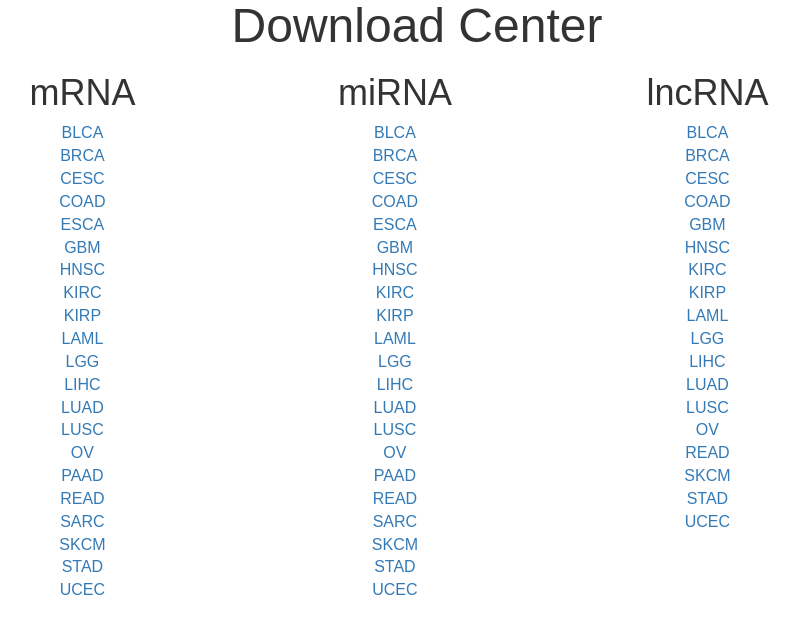
After one commit to OmnesRes/oncolnc, a Django app: page /download/ in a window 1280 px wide. The commit adds this page. Shown: the top 634 px of the page, without its empty margins (223-1022 px from the left). Run offline with Django 3.2, Linux system fonts and the light colour scheme; some libraries are stand-ins or nearby versions.

Commit message:
download

```diff
--- a/mysite/urls.py
+++ b/mysite/urls.py
@@ -28,6 +28,6 @@ urlpatterns = [
     url(r'^all_ids/$', views.id_list),
     url(r'^cancer/$', views.cancer),
     url(r'^download_excel/$', views.download_excel),
-    url(r'^plot_error/$', views.plot_error)
-
+    url(r'^plot_error/$', views.plot_error),
+    url(r'^download/$', views.download)
 ]
--- a/mysite/views.py
+++ b/mysite/views.py
@@ -97,6 +97,9 @@ def cancer(request):
 
 def plot_error(request):
     return HttpResponse('It appears you need to add more patients')
+
+def download(request):
+    return render(request, 'download.html')
 
 
 def search_results(request):
--- /dev/null
+++ b/templates/download.html
@@ -0,0 +1,168 @@
+<!DOCTYPE html>
+<html lang="en-US">
+<head>
+    <title> {% block title %}Download{% endblock %} </title>
+    <meta charset="utf-8">
+    <meta name="viewport" content="width=device-width, initial-scale=1.0">
+    <link rel="stylesheet" href="https://maxcdn.bootstrapcdn.com/bootstrap/3.3.6/css/bootstrap.min.css">
+    <link rel="shortcut icon" href="https://s3.amazonaws.com/prepubmed/favicon.ico" type="image/x-icon">
+    <link rel="icon" href="https://s3.amazonaws.com/prepubmed/favicon.ico" type="image/x-icon">
+    <style>
+     body{
+        font-family:"Arial",sans-serif;
+    }
+    .welcome{
+        margin-top:0px;
+        margin-bottom:0px;
+    }
+    a {
+        font-size:16px;
+    }
+    h1 {
+        font-size:36px;
+    }
+    .col-sm-3 {
+        position:relative;
+        left:30px;
+    }
+    </style>
+</head>
+<body>
+    <div class="col-sm-12">
+        <div class="col-sm-6 col-sm-push-3 text-center welcome">
+            <h1 style="font-size:48px;margin:0px">Download Center</h1>
+        </div>
+    </div>
+    <div class="col-sm-12">
+        <div class="col-sm-1">
+        </div>
+        <div class="col-sm-3 text-center">
+            <h1>mRNA</h1>
+            <a href="https://s3.amazonaws.com/oncolnc/excel_files/BLCA_mrna.xlsx">BLCA</a>
+            <br>
+            <a href="https://s3.amazonaws.com/oncolnc/excel_files/BRCA_mrna.xlsx">BRCA</a>
+            <br>
+            <a href="https://s3.amazonaws.com/oncolnc/excel_files/CESC_mrna.xlsx">CESC</a>
+            <br>
+            <a href="https://s3.amazonaws.com/oncolnc/excel_files/COAD_mrna.xlsx">COAD</a>
+            <br>
+            <a href="https://s3.amazonaws.com/oncolnc/excel_files/ESCA_mrna.xlsx">ESCA</a>
+            <br>
+            <a href="https://s3.amazonaws.com/oncolnc/excel_files/GBM_mrna.xlsx">GBM</a>
+            <br>
+            <a href="https://s3.amazonaws.com/oncolnc/excel_files/HNSC_mrna.xlsx">HNSC</a>
+            <br>
+            <a href="https://s3.amazonaws.com/oncolnc/excel_files/KIRC_mrna.xlsx">KIRC</a>
+            <br>
+            <a href="https://s3.amazonaws.com/oncolnc/excel_files/KIRP_mrna.xlsx">KIRP</a>
+            <br>
+            <a href="https://s3.amazonaws.com/oncolnc/excel_files/LAML_mrna.xlsx">LAML</a>
+            <br>
+            <a href="https://s3.amazonaws.com/oncolnc/excel_files/LGG_mrna.xlsx">LGG</a>
+            <br>
+            <a href="https://s3.amazonaws.com/oncolnc/excel_files/LIHC_mrna.xlsx">LIHC</a>
+            <br>
+            <a href="https://s3.amazonaws.com/oncolnc/excel_files/LUAD_mrna.xlsx">LUAD</a>
+            <br>
+            <a href="https://s3.amazonaws.com/oncolnc/excel_files/LUSC_mrna.xlsx">LUSC</a>
+            <br>
+            <a href="https://s3.amazonaws.com/oncolnc/excel_files/OV_mrna.xlsx">OV</a>
+            <br>
+            <a href="https://s3.amazonaws.com/oncolnc/excel_files/PAAD_mrna.xlsx">PAAD</a>
+            <br>
+            <a href="https://s3.amazonaws.com/oncolnc/excel_files/READ_mrna.xlsx">READ</a>
+            <br>
+            <a href="https://s3.amazonaws.com/oncolnc/excel_files/SARC_mrna.xlsx">SARC</a>
+            <br>
+            <a href="https://s3.amazonaws.com/oncolnc/excel_files/SKCM_mrna.xlsx">SKCM</a>
+            <br>
+            <a href="https://s3.amazonaws.com/oncolnc/excel_files/STAD_mrna.xlsx">STAD</a>
+            <br>
+            <a href="https://s3.amazonaws.com/oncolnc/excel_files/UCEC_mrna.xlsx">UCEC</a>
+        </div>
+        <div class="col-sm-3 text-center">
+            <h1>miRNA</h1>
+            <a href="https://s3.amazonaws.com/oncolnc/excel_files/BLCA_mirna.xlsx">BLCA</a>
+            <br>
+            <a href="https://s3.amazonaws.com/oncolnc/excel_files/BRCA_mirna.xlsx">BRCA</a>
+            <br>
+            <a href="https://s3.amazonaws.com/oncolnc/excel_files/CESC_mirna.xlsx">CESC</a>
+            <br>
+            <a href="https://s3.amazonaws.com/oncolnc/excel_files/COAD_mirna.xlsx">COAD</a>
+            <br>
+            <a href="https://s3.amazonaws.com/oncolnc/excel_files/ESCA_mirna.xlsx">ESCA</a>
+            <br>
+            <a href="https://s3.amazonaws.com/oncolnc/excel_files/GBM_mirna.xlsx">GBM</a>
+            <br>
+            <a href="https://s3.amazonaws.com/oncolnc/excel_files/HNSC_mirna.xlsx">HNSC</a>
+            <br>
+            <a href="https://s3.amazonaws.com/oncolnc/excel_files/KIRC_mirna.xlsx">KIRC</a>
+            <br>
+            <a href="https://s3.amazonaws.com/oncolnc/excel_files/KIRP_mirna.xlsx">KIRP</a>
+            <br>
+            <a href="https://s3.amazonaws.com/oncolnc/excel_files/LAML_mirna.xlsx">LAML</a>
+            <br>
+            <a href="https://s3.amazonaws.com/oncolnc/excel_files/LGG_mirna.xlsx">LGG</a>
+            <br>
+            <a href="https://s3.amazonaws.com/oncolnc/excel_files/LIHC_mirna.xlsx">LIHC</a>
+            <br>
+            <a href="https://s3.amazonaws.com/oncolnc/excel_files/LUAD_mirna.xlsx">LUAD</a>
+            <br>
+            <a href="https://s3.amazonaws.com/oncolnc/excel_files/LUSC_mirna.xlsx">LUSC</a>
+            <br>
+            <a href="https://s3.amazonaws.com/oncolnc/excel_files/OV_mirna.xlsx">OV</a>
+            <br>
+            <a href="https://s3.amazonaws.com/oncolnc/excel_files/PAAD_mirna.xlsx">PAAD</a>
+            <br>
+            <a href="https://s3.amazonaws.com/oncolnc/excel_files/READ_mirna.xlsx">READ</a>
+            <br>
+            <a href="https://s3.amazonaws.com/oncolnc/excel_files/SARC_mirna.xlsx">SARC</a>
+            <br>
+            <a href="https://s3.amazonaws.com/oncolnc/excel_files/SKCM_mirna.xlsx">SKCM</a>
+            <br>
+            <a href="https://s3.amazonaws.com/oncolnc/excel_files/STAD_mirna.xlsx">STAD</a>
+            <br>
+            <a href="https://s3.amazonaws.com/oncolnc/excel_files/UCEC_mirna.xlsx">UCEC</a>
+        </div>
+        <div class="col-sm-3 text-center">
+            <h1>lncRNA</h1>
+            <a href="https://s3.amazonaws.com/oncolnc/excel_files/BLCA_lncrna.xlsx">BLCA</a>
+            <br>
+            <a href="https://s3.amazonaws.com/oncolnc/excel_files/BRCA_lncrna.xlsx">BRCA</a>
+            <br>
+            <a href="https://s3.amazonaws.com/oncolnc/excel_files/CESC_lncrna.xlsx">CESC</a>
+            <br>
+            <a href="https://s3.amazonaws.com/oncolnc/excel_files/COAD_lncrna.xlsx">COAD</a>
+            <br>
+            <a href="https://s3.amazonaws.com/oncolnc/excel_files/GBM_lncrna.xlsx">GBM</a>
+            <br>
+            <a href="https://s3.amazonaws.com/oncolnc/excel_files/HNSC_lncrna.xlsx">HNSC</a>
+            <br>
+            <a href="https://s3.amazonaws.com/oncolnc/excel_files/KIRC_lncrna.xlsx">KIRC</a>
+            <br>
+            <a href="https://s3.amazonaws.com/oncolnc/excel_files/KIRP_lncrna.xlsx">KIRP</a>
+            <br>
+            <a href="https://s3.amazonaws.com/oncolnc/excel_files/LAML_lncrna.xlsx">LAML</a>
+            <br>
+            <a href="https://s3.amazonaws.com/oncolnc/excel_files/LGG_lncrna.xlsx">LGG</a>
+            <br>
+            <a href="https://s3.amazonaws.com/oncolnc/excel_files/LIHC_lncrna.xlsx">LIHC</a>
+            <br>
+            <a href="https://s3.amazonaws.com/oncolnc/excel_files/LUAD_lncrna.xlsx">LUAD</a>
+            <br>
+            <a href="https://s3.amazonaws.com/oncolnc/excel_files/LUSC_lncrna.xlsx">LUSC</a>
+            <br>
+            <a href="https://s3.amazonaws.com/oncolnc/excel_files/OV_lncrna.xlsx">OV</a>
+            <br>
+            <a href="https://s3.amazonaws.com/oncolnc/excel_files/READ_lncrna.xlsx">READ</a>
+            <br>
+            <a href="https://s3.amazonaws.com/oncolnc/excel_files/SKCM_lncrna.xlsx">SKCM</a>
+            <br>
+            <a href="https://s3.amazonaws.com/oncolnc/excel_files/STAD_lncrna.xlsx">STAD</a>
+            <br>
+            <a href="https://s3.amazonaws.com/oncolnc/excel_files/UCEC_lncrna.xlsx">UCEC</a>
+        </div>
+        <div class="col-sm-1">
+        </div>
+    </div>
+</body>
--- a/templates/home.html
+++ b/templates/home.html
@@ -19,7 +19,7 @@
         margin-bottom:10px;
     }
     .entry{
-        margin-top:-80px;
+        margin-top:-120px;
         margin-bottom:10px;
        }
     .form-control{
@@ -110,7 +110,7 @@ SARC: Sarcoma
 SKCM: Skin Cutaneous Melanoma
 STAD: Stomach adenocarcinoma
 UCEC: Uterine Corpus Endometrial Carcinoma
-"><i class="fa fa-info-circle" style="color:#337AB7"></i></sup>.  Too much data?  Click <a href='/cancer/'>here</a> for a single cancer search.
+"><i class="fa fa-info-circle" style="color:#337AB7"></i></sup>.  Too much data?  Click <a href='/cancer/'>here</a> for a single cancer search. Not enough data?  Click <a href='/download/'>here</a> to download data for individual cancers.
             </div>
         </div>
         <div class="col-sm-12">
```
